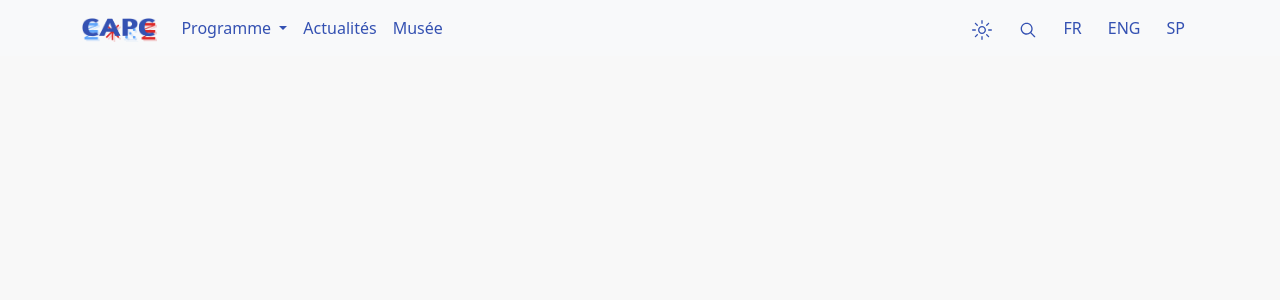
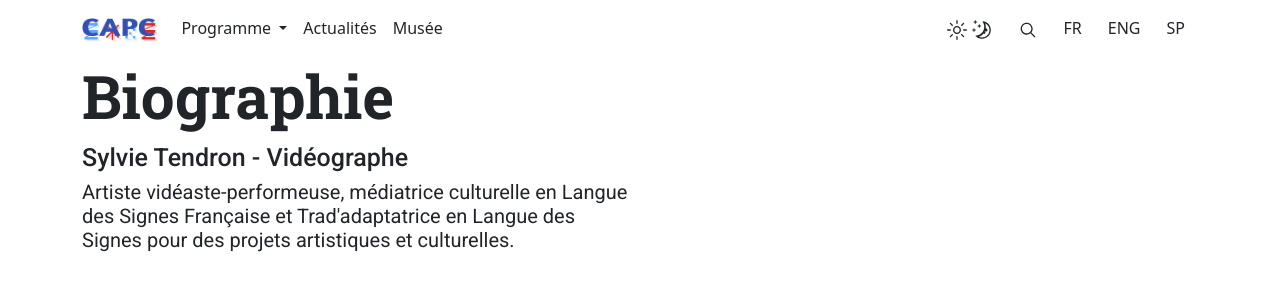
Before and after one commit to studio-beauvoir/jekyll-capc, a Jekyll site: the page built from _pages/event.html, in a window 1280 px wide. Shown: the top 300 px of the page. Built offline with Jekyll 4.4.1, drawn with Linux system fonts in a browser that asks for light colours.

Commit message:
add toggle persistent theme

```diff
--- a/_includes/header.html
+++ b/_includes/header.html
@@ -1,5 +1,5 @@
 <header id="header">
-    <nav class="navbar navbar-expand-md navbar-light bg-light">
+    <nav class="navbar navbar-expand-md navbar-light bg-b-2">
         <div class="container">
             <button class="navbar-toggler" type="button" data-bs-toggle="collapse" data-bs-target="#navbarheader" aria-controls="navbarheader" aria-expanded="false" aria-label="Toggle navigation">
                 <span class="navbar-toggler-icon"></span>
--- a/_layouts/default.html
+++ b/_layouts/default.html
@@ -9,6 +9,7 @@
         <link rel="stylesheet" href="/css/styles.css">
         <link rel="stylesheet" href="/css/{{ page.style }}">
         <script src="/js/vendors/bootstrap.bundle.min.js"></script>
+        <script src="/js/utils.js"></script>
         <script src="/js/theme.js"></script>
     </head>
     <body class="bg-b-1 text-p-1">
--- a/_sass/header.scss
+++ b/_sass/header.scss
@@ -1,5 +1,22 @@
 #header {
-    * {
+    border-bottom: 2px solid var(--s1);
+    span, a, .btn {
         color: var(--s1);
     }
+
+
+    a {
+        color: var(--s1);
+        &:hover {
+            color: var(--t1);
+        }
+    }
+    .btn {
+        &:hover {
+            color: var(--t1);
+        }
+        &.active {
+            color: var(--t2);
+        }
+    }
 }
--- a/css/bootstrap.scss
+++ b/css/bootstrap.scss
@@ -52,11 +52,11 @@
     html[data-theme="#{$themeName}"] {
         @each $colorName, $color in $themeColors {
             .bg-#{$colorName}{
-                background-color: $color !important;
+                background-color: $color;
             }
 
             .text-#{$colorName}{
-                color: $color !important;
+                color: $color;
             }
         }
     }
--- a/js/theme.js
+++ b/js/theme.js
@@ -0,0 +1,22 @@
+document.addEventListener('DOMContentLoaded', function() {
+    const html  = document.querySelector('html');
+
+    function getTheme() { return html.dataset.theme }
+    function setTheme(theme) {
+        html.dataset.theme = theme
+        saveTheme(theme);
+    }
+
+    function isLightTheme() { return getTheme()==="light" }
+    function isDarkTheme() { return getTheme()==="dark" }
+    function loadTheme() { setTheme( LSgetItem('theme', 'light') ) }
+    function saveTheme(theme) { LSsetItem('theme', theme||getTheme()) }
+
+
+    function toggleTheme() {
+        setTheme( isLightTheme()?'dark':'light' );
+    }
+
+    loadTheme();
+    document.querySelectorAll('.themeBtn').forEach(el=>el.addEventListener('click', toggleTheme));
+})
--- /dev/null
+++ b/js/utils.js
@@ -0,0 +1,11 @@
+// token local-storage-app-id
+const LSA_id = "capc-29840";
+
+function LSformateKey(key) {return `${LSA_id}-${key}`}
+
+function LSgetItem(key, dft) {
+    const item = localStorage.getItem(LSformateKey(key))
+    return item==="null"?dft:item;
+}
+
+function LSsetItem(key, value) {localStorage.setItem(LSformateKey(key), value)}
```
